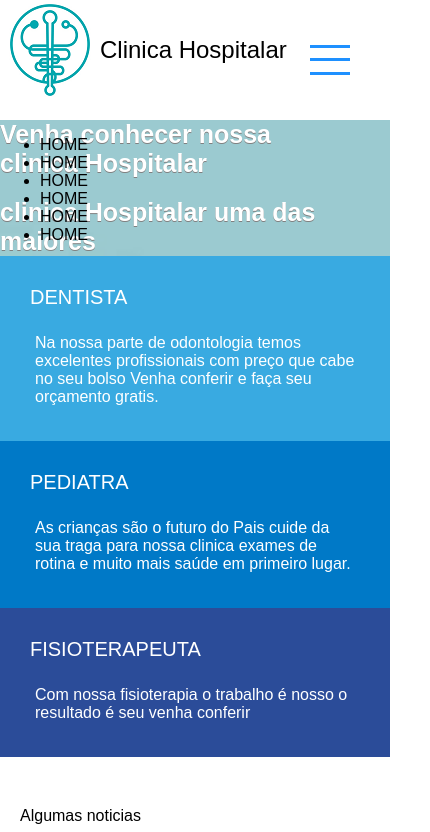
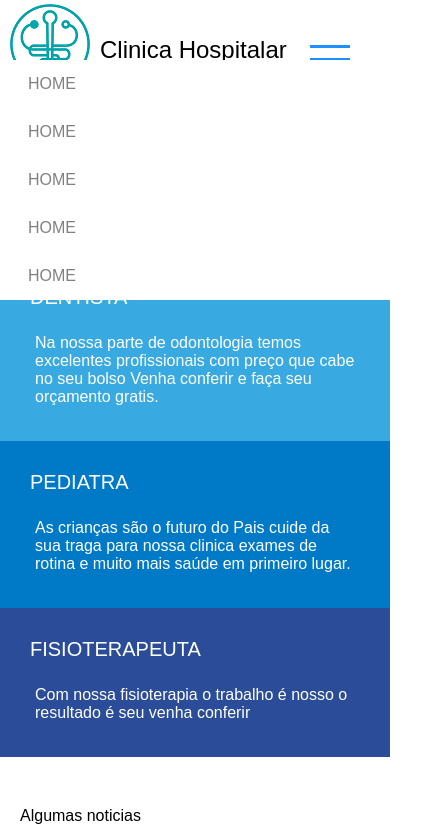
Before and after one commit to KAUANPEREIRA/hospital-center, a plain HTML site: page index.html in a window 390 px wide. Both pictures are taken after a click on the element 330 px from the left and 60 px from the top of the page. Shown: the top 832 px of the page, 430 px wide, since content can reach past the window. Drawn offline with Linux system fonts and the light colour scheme.

Commit message:
Menu hamburguer
Atualizando a funcionalidade do menu para mobile utilizando html5, css, javascript.

```diff
--- a/index.html
+++ b/index.html
@@ -9,7 +9,7 @@
       <script type="text/javascript">
          window.onload = function(){
              document.querySelector(".menuMobile").addEventListener("click",function(){
-                 if(document.querySelector(".menu nav ul").style.display=='flex'){
+                 if(document.querySelector(".menu nav ul").style.display!='none'){
                      document.querySelector(".menu nav ul").style.display='none'
                  }else{
                      document.querySelector(".menu nav ul").style.display='flex'
@@ -18,7 +18,7 @@
          }
       </script>
    </head>
-   <body onload=>
+   <body>
       <header>
          <div class="container">
             <div class="logo">
@@ -31,15 +31,17 @@
                   <div class="mm"></div>
                </div>
                <nav>
-                  <ul id="lista" style="display:none;">
-                     <li>HOME</li>
-                     <li>HOME</li>
-                     <li>HOME</li>
-                     <li>HOME</li>
-                     <li>HOME</li>
-                     <li>HOME</li>
+                  <ul id="lista">
+                     <li><a href="index.html">HOME</a></li>
+                     <li><a href="index.html">HOME</a></li>
+                     <li><a href="index.html">HOME</a></li>
+                     <li><a href="index.html">HOME</a></li>
+                     <li><a href="index.html">HOME</a></li>
+
                   </ul>
+
                </nav>
+            </div>
             </div>
          </div>
       </header>
--- a/script.js
+++ b/script.js
@@ -1,13 +1,11 @@
 function abrir() {
-    let menu=document.getElementsByClassName('menuMobile')
+
+
+    let menu=document.querySelector('.menuMobile')
      let lista =document.getElementById('lista')
-    if (lista.style.display === "flex") {
+    if (lista.style.display !="flex") {
       lista.style.display = "none";
     } else {
       lista.style.display = "flex";
     }
   }
-
-function letra(){
-  let pai= document.getElementById
-}
--- a/style.css
+++ b/style.css
@@ -261,6 +261,40 @@ footer{
     font-size: 15px;
 }
 
+nav ul,
+nav li{
+        list-style: none;
+
+        margin: 0px;
+        padding: 0px;
+    }
+
+nav ul{
+    display: flex;
+}
+nav li{
+    margin-left: 13px;
+
+}
+nav a {
+    display: block;
+    text-decoration: none;
+    color:gray;
+    padding: 15px;
+
+}
+
+nav ul li a:hover{
+    background-color: #1E90FF;
+    color: white;
+
+}
+.menu{
+    display: flex;
+    align-items: center;
+}
+
+
 .menuMobile{
     display: none;
     width: 40px;
@@ -337,6 +371,7 @@ footer{
         position: absolute;
         left:0px;
         width:100%;
+        background-color: white;
 
     }
 
```
